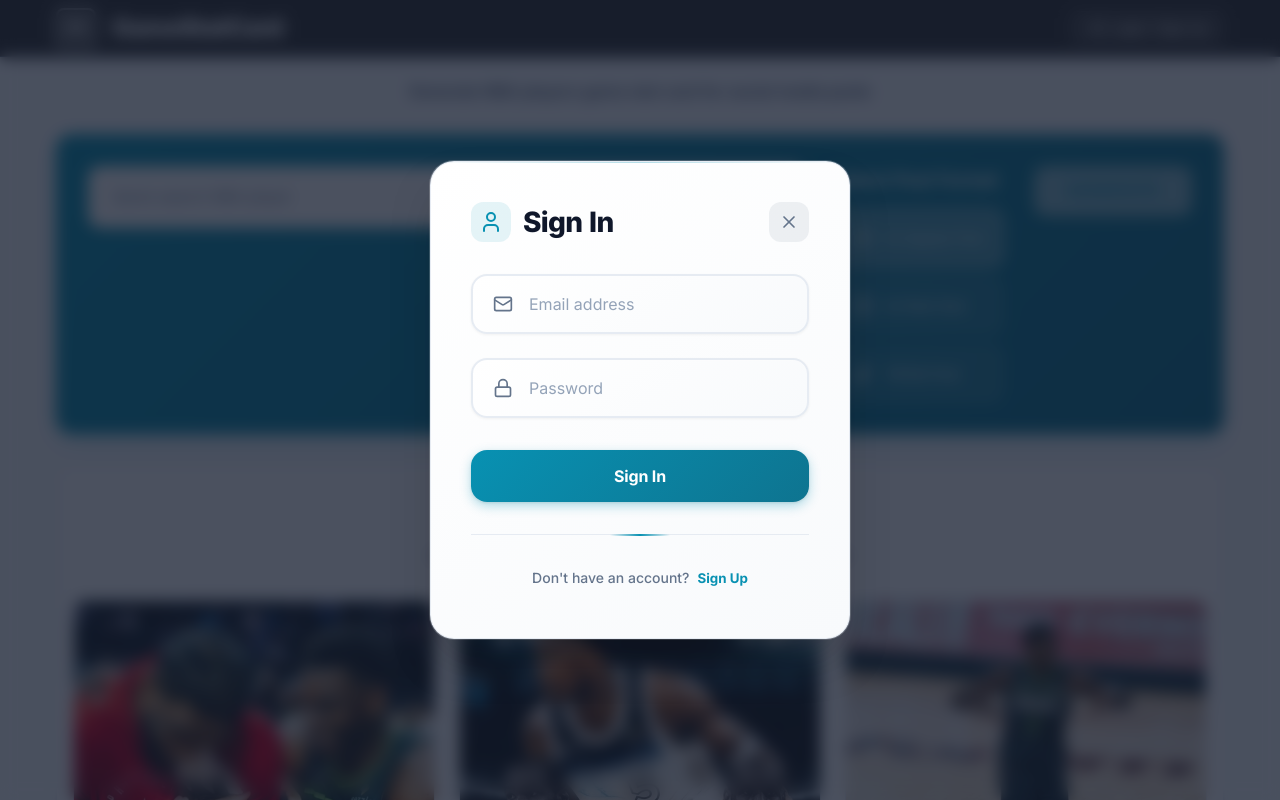
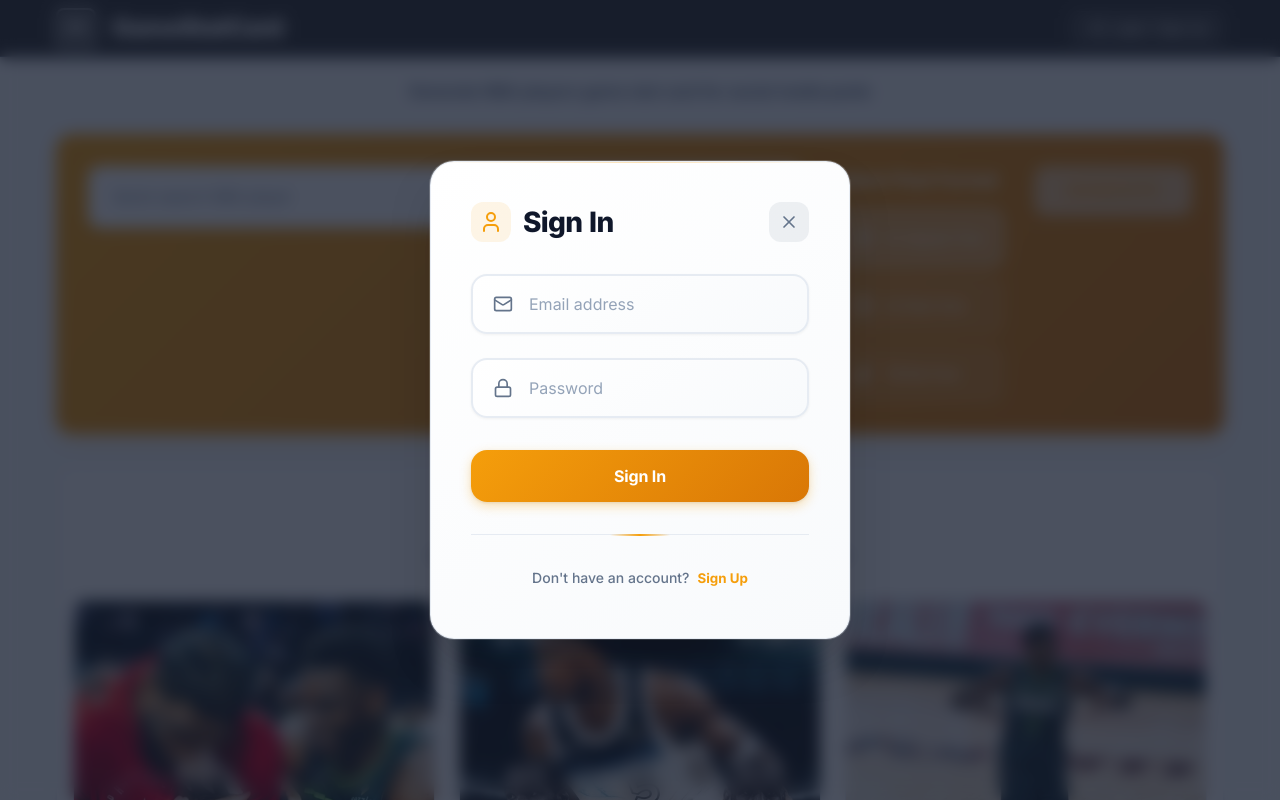
Before and after one commit to abadiwidodo/gamestatcard, a React (Vite) app: page / in a window 1280 px wide. Both pictures are taken after a click on the button "Login / Sign Up". Shown: the top 800 px of the page. Built offline with nearby package versions, Linux system fonts and the light colour scheme.

Commit message:
change color theme to amber orange

```diff
--- a/src/App.css
+++ b/src/App.css
@@ -73,7 +73,7 @@ body {
   left: 0;
   right: 0;
   height: 1px;
-  background: linear-gradient(90deg, transparent, rgba(8, 145, 178, 0.3), transparent);
+  background: linear-gradient(90deg, transparent, rgba(245, 158, 11, 0.3), transparent);
 }
 
 @keyframes slideInScale {
@@ -119,8 +119,8 @@ body {
 }
 
 .auth-header h2 svg {
-  color: #0891b2;
-  background: rgba(8, 145, 178, 0.1);
+  color: #f59e0b;
+  background: rgba(245, 158, 11, 0.1);
   padding: 0.5rem;
   border-radius: 12px;
   width: 2.5rem;
@@ -170,11 +170,11 @@ body {
 }
 
 .auth-field:focus-within {
-  border-color: #0891b2;
+  border-color: #f59e0b;
   background: #ffffff;
   box-shadow:
-    0 0 0 4px rgba(8, 145, 178, 0.1),
-    0 4px 12px rgba(8, 145, 178, 0.15),
+    0 0 0 4px rgba(245, 158, 11, 0.1),
+    0 4px 12px rgba(245, 158, 11, 0.15),
     inset 0 1px 0 rgba(255, 255, 255, 0.1);
   transform: translateY(-1px);
 }
@@ -188,7 +188,7 @@ body {
 }
 
 .auth-field:focus-within svg {
-  color: #0891b2;
+  color: #f59e0b;
 }
 
 .auth-field input {
@@ -247,7 +247,7 @@ body {
 }
 
 .auth-submit-btn {
-  background: linear-gradient(135deg, #0891b2 0%, #0e7490 100%);
+  background: linear-gradient(135deg, #f59e0b 0%, #d97706 100%);
   color: white;
   border: none;
   padding: 1rem 1.5rem;
@@ -262,7 +262,7 @@ body {
   font-family: 'Inter', -apple-system, BlinkMacSystemFont, sans-serif;
   letter-spacing: -0.01em;
   box-shadow:
-    0 4px 12px rgba(8, 145, 178, 0.3),
+    0 4px 12px rgba(245, 158, 11, 0.3),
     0 1px 3px rgba(0, 0, 0, 0.1);
 }
 
@@ -278,10 +278,10 @@ body {
 }
 
 .auth-submit-btn:hover:not(:disabled) {
-  background: linear-gradient(135deg, #0e7490 0%, #155e75 100%);
+  background: linear-gradient(135deg, #d97706 0%, #b45309 100%);
   transform: translateY(-2px);
   box-shadow:
-    0 8px 25px rgba(8, 145, 178, 0.4),
+    0 8px 25px rgba(245, 158, 11, 0.4),
     0 3px 10px rgba(0, 0, 0, 0.1);
 }
 
@@ -298,7 +298,7 @@ body {
   cursor: not-allowed;
   transform: none;
   box-shadow:
-    0 2px 6px rgba(8, 145, 178, 0.2),
+    0 2px 6px rgba(245, 158, 11, 0.2),
     0 1px 3px rgba(0, 0, 0, 0.1);
   background: linear-gradient(135deg, #94a3b8 0%, #64748b 100%);
 }
@@ -319,7 +319,7 @@ body {
   transform: translateX(-50%);
   width: 60px;
   height: 2px;
-  background: linear-gradient(90deg, transparent, #0891b2, transparent);
+  background: linear-gradient(90deg, transparent, #f59e0b, transparent);
 }
 
 .auth-switch p {
@@ -332,7 +332,7 @@ body {
 .auth-switch-btn {
   background: none;
   border: none;
-  color: #0891b2;
+  color: #f59e0b;
   cursor: pointer;
   font-weight: 700;
   margin-left: 0.5rem;
@@ -345,8 +345,8 @@ body {
 }
 
 .auth-switch-btn:hover {
-  color: #0e7490;
-  text-decoration-color: #0e7490;
+  color: #d97706;
+  text-decoration-color: #d97706;
   transform: translateY(-1px);
 }
 
@@ -431,7 +431,7 @@ body {
 }
 
 .user-avatar {
-  background: linear-gradient(135deg, #0891b2 0%, #0e7490 100%);
+  background: linear-gradient(135deg, #f59e0b 0%, #d97706 100%);
   color: white;
   width: 60px;
   height: 60px;
@@ -501,7 +501,7 @@ body {
 }
 
 .stat-icon {
-  background: linear-gradient(135deg, #0891b2 0%, #0e7490 100%);
+  background: linear-gradient(135deg, #f59e0b 0%, #d97706 100%);
   color: white;
   width: 48px;
   height: 48px;
@@ -574,7 +574,7 @@ body {
   display: flex;
   align-items: center;
   gap: 0.25rem;
-  color: #0891b2;
+  color: #f59e0b;
   font-weight: 600;
   font-size: 0.875rem;
 }
@@ -598,24 +598,24 @@ body {
 }
 
 .action-btn.primary {
-  background: linear-gradient(135deg, #0891b2 0%, #0e7490 100%);
+  background: linear-gradient(135deg, #f59e0b 0%, #d97706 100%);
   color: white;
 }
 
 .action-btn.primary:hover {
-  background: linear-gradient(135deg, #0e7490 0%, #0e7490 100%);
+  background: linear-gradient(135deg, #d97706 0%, #d97706 100%);
   transform: translateY(-1px);
-  box-shadow: 0 10px 25px -5px rgba(8, 145, 178, 0.4);
+  box-shadow: 0 10px 25px -5px rgba(245, 158, 11, 0.4);
 }
 
 .action-btn.secondary {
   background: white;
-  color: #0891b2;
-  border: 2px solid #0891b2;
+  color: #f59e0b;
+  border: 2px solid #f59e0b;
 }
 
 .action-btn.secondary:hover {
-  background: #0891b2;
+  background: #f59e0b;
   color: white;
   transform: translateY(-1px);
 }
@@ -946,8 +946,8 @@ body {
 }
 
 .search-box:focus-within {
-  border-color: #0891b2;
-  box-shadow: 0 0 0 3px rgba(8, 145, 178, 0.1);
+  border-color: #f59e0b;
+  box-shadow: 0 0 0 3px rgba(245, 158, 11, 0.1);
 }
 
 .search-icon {
@@ -977,7 +977,7 @@ body {
 }
 
 .search-button {
-  background: #0891b2;
+  background: #f59e0b;
   color: #ffffff;
   border: none;
   border-radius: 8px;
@@ -993,9 +993,9 @@ body {
 }
 
 .search-button:hover:not(:disabled) {
-  background: #0e7490;
+  background: #d97706;
   transform: translateY(-1px);
-  box-shadow: 0 4px 12px rgba(8, 145, 178, 0.4);
+  box-shadow: 0 4px 12px rgba(245, 158, 11, 0.4);
 }
 
 .search-button:active {
@@ -1023,11 +1023,11 @@ body {
 
 /* Quick Generator Section */
 .quick-generator-section {
-  background: linear-gradient(135deg, #0891b2 0%, #0e7490 100%);
+  background: linear-gradient(135deg, #f59e0b 0%, #d97706 100%);
   margin: 2rem 0;
   padding: 2rem;
   border-radius: 16px;
-  box-shadow: 0 10px 25px rgba(8, 145, 178, 0.15);
+  box-shadow: 0 10px 25px rgba(245, 158, 11, 0.15);
 }
 
 .quick-generator-container {
@@ -1053,7 +1053,7 @@ body {
   border-radius: 12px;
   padding: 0.5rem;
   box-shadow: 0 2px 8px rgba(0, 0, 0, 0.05);
-  border: 1px solid rgba(8, 145, 178, 0.2);
+  border: 1px solid rgba(245, 158, 11, 0.2);
 }
 
 .quick-search-input {
@@ -1072,7 +1072,7 @@ body {
 }
 
 .quick-search-button {
-  background: #0891b2;
+  background: #f59e0b;
   color: white;
   border: none;
   padding: 0.75rem;
@@ -1088,9 +1088,9 @@ body {
 }
 
 .quick-search-button:hover:not(:disabled) {
-  background: #0e7490;
+  background: #d97706;
   transform: translateY(-1px);
-  box-shadow: 0 4px 12px rgba(8, 145, 178, 0.3);
+  box-shadow: 0 4px 12px rgba(245, 158, 11, 0.3);
 }
 
 .quick-search-button:disabled {
@@ -1213,7 +1213,7 @@ body {
 
 .quick-generate-button {
   background: linear-gradient(135deg, #ffffff 0%, #f8fafc 100%);
-  color: #0891b2;
+  color: #f59e0b;
   border: none;
   padding: 1rem 2rem;
   border-radius: 12px;
@@ -1399,7 +1399,7 @@ body {
   width: 32px;
   height: 32px;
   border: 3px solid #e2e8f0;
-  border-left: 3px solid #0891b2;
+  border-left: 3px solid #f59e0b;
   border-radius: 50%;
   animation: spin 1s linear infinite;
   margin-bottom: 1rem;
```
